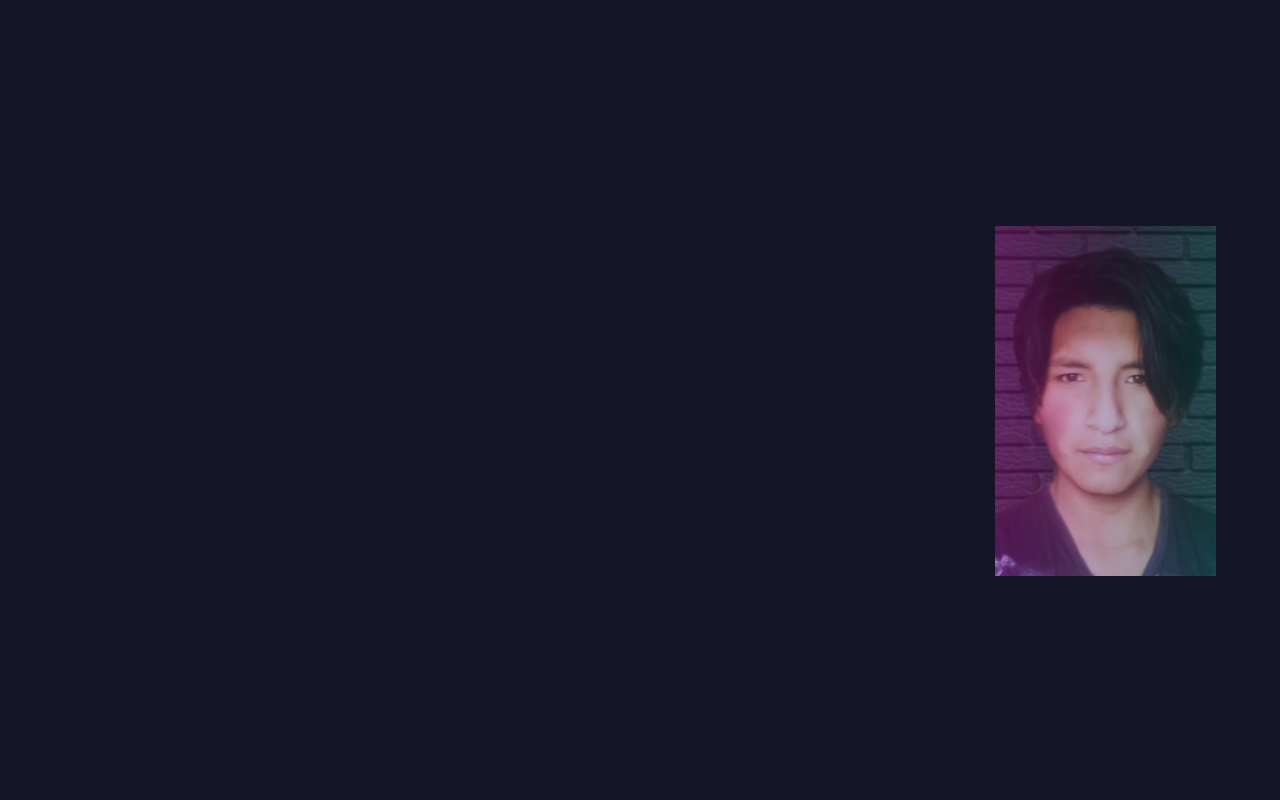
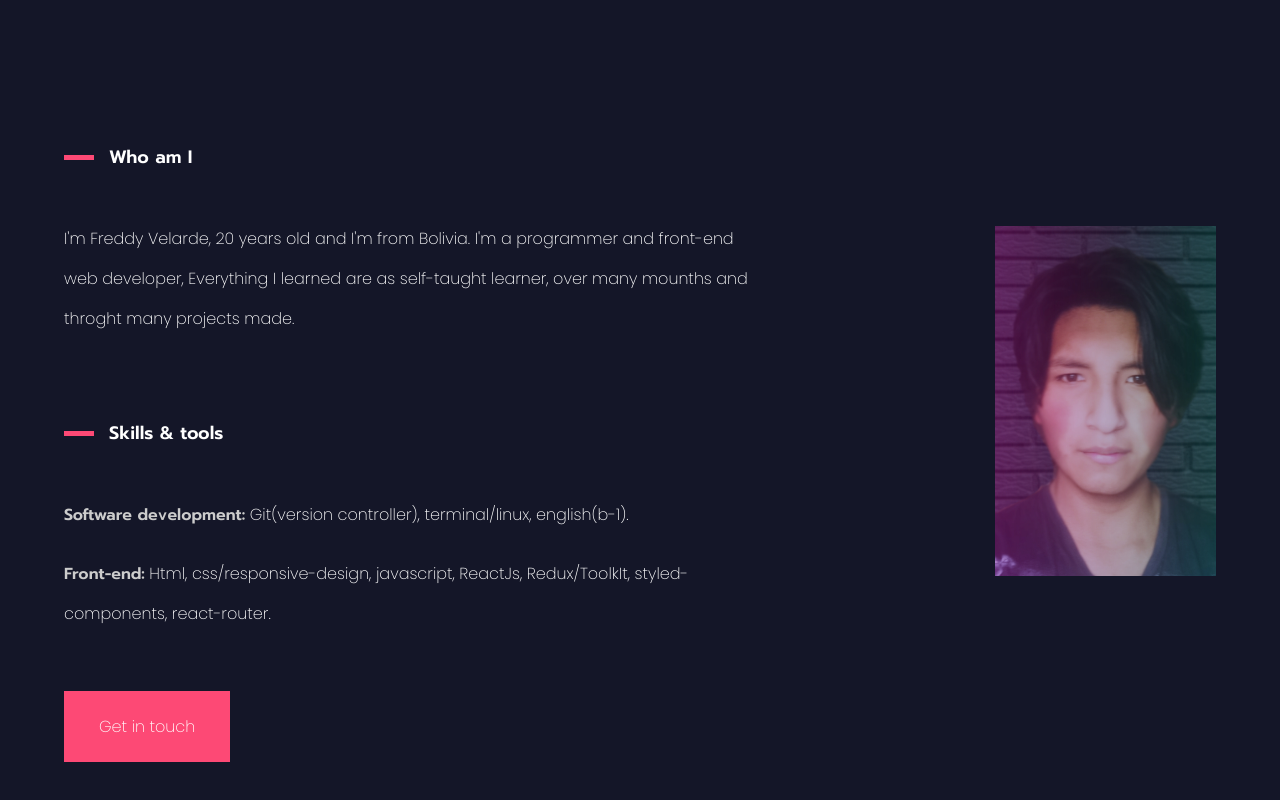
Before and after one commit to Fredvel123/fevs-portfolio, a React (Create React App) app: page / in a window 1280 px wide. Shown: the part 2536-3336 px from the top of the page. Built offline with nearby package versions, Linux system fonts and the light colour scheme; a web font is replaced by a local one.

Commit message:
I finished the about page

```diff
--- a/src/components/about/WhoAmI.jsx
+++ b/src/components/about/WhoAmI.jsx
@@ -5,7 +5,10 @@ import profile  from '../../images/wallpaper6.jpg'
 import { Div, Info } from '../../styles/about/whoAmI'
 
 function WhoAmI() {
-  const element = useRef(null);
+  const paragraph1 = useRef(null);
+  const paragraph2 = useRef(null);
+  const image = useRef(null);
+  const button = useRef(null);
   //
   const callback = observer => {
     observer.forEach(observe => {
@@ -18,38 +21,41 @@ function WhoAmI() {
   }
   const options = {
     root: null,
-    rootMargin: '0px',
+    rootMargin: '10% 0px -10% 0px',
     threshold: 0.5
   }
   useEffect(() => {
     const observer = new IntersectionObserver(callback, options);
-    observer.observe(element.current)
+    observer.observe(paragraph1.current)
+    observer.observe(paragraph2.current)
+    observer.observe(image.current)
+    observer.observe(button.current)
+    // eslint-disable-next-line
   }, []);
-
 
   return (
     <Div>
       <Info>
-        <div ref={element} className='section'>
+        <div ref={paragraph1} className='section'>
           <h2>Who am I</h2>
           <h3>
             I'm Freddy Velarde, 20 years old and I'm from Bolivia.
-            I'm a programmer and web developer front-end, Everything I learned are self-taught
+            I'm a programmer and front-end web developer, Everything I learned are as self-taught learner,
             over many mounths and throght many projects made.
           </h3>
         </div>
-        <div ref={element} className='section'>
+        <div ref={paragraph2} className='section'>
           <h2>Skills & tools</h2>
           <h3>
-            Software development: Git(version controller), terminal/linux, english/b1,
+            <span>Software development:</span> Git(version controller), terminal/linux, english(b-1).
           </h3>
           <h3>
-            front-end: Html, css/responsive-design, javascript, ReactJs Redux/ToolkIt, Hooks, styled-components, react-router,
+            <span>Front-end:</span> Html, css/responsive-design, javascript, ReactJs, Redux/ToolkIt, styled-components, react-router.
           </h3>
         </div>
-        <a ref={element}  href="#contact">Get in touch</a>
+        <a ref={button}  href="#contact">Get in touch</a>
       </Info>
-      <img ref={element} src={profile} width='50px' alt="" />
+      <img ref={image} src={profile} width='50px' alt="" />
     </Div>
   );
 }
--- a/src/styles/about/whoAmI.jsx
+++ b/src/styles/about/whoAmI.jsx
@@ -64,24 +64,28 @@ export const Info = styled.div`
       line-height: 5vh;
       font-weight: 50;
       margin-bottom: 2.4vh;
+      span {
+        color: #cccccc;
+        font-weight: 80;
+        font-family: ${fonts.letter1};
+      }
     }
   }
 
   a {
     opacity: 0;
-    transition: ease-in-out .7s;
-    transform: translateY(-10%);
     color: white;
     font-family: ${fonts.letter2};
     background: ${colors.darkPink};
     padding: 3vh 5%;
-    transition: ease-in .3s;
+    transition: ease-in 1.2s;
+    scale: 0.5;
     &:hover{
       background: ${colors.secondBlue};
     }
     &.visible {
+      scale: 1;
       opacity: 1;
-      transform: translateY(0);
     }
   }
   div.visible{
```
